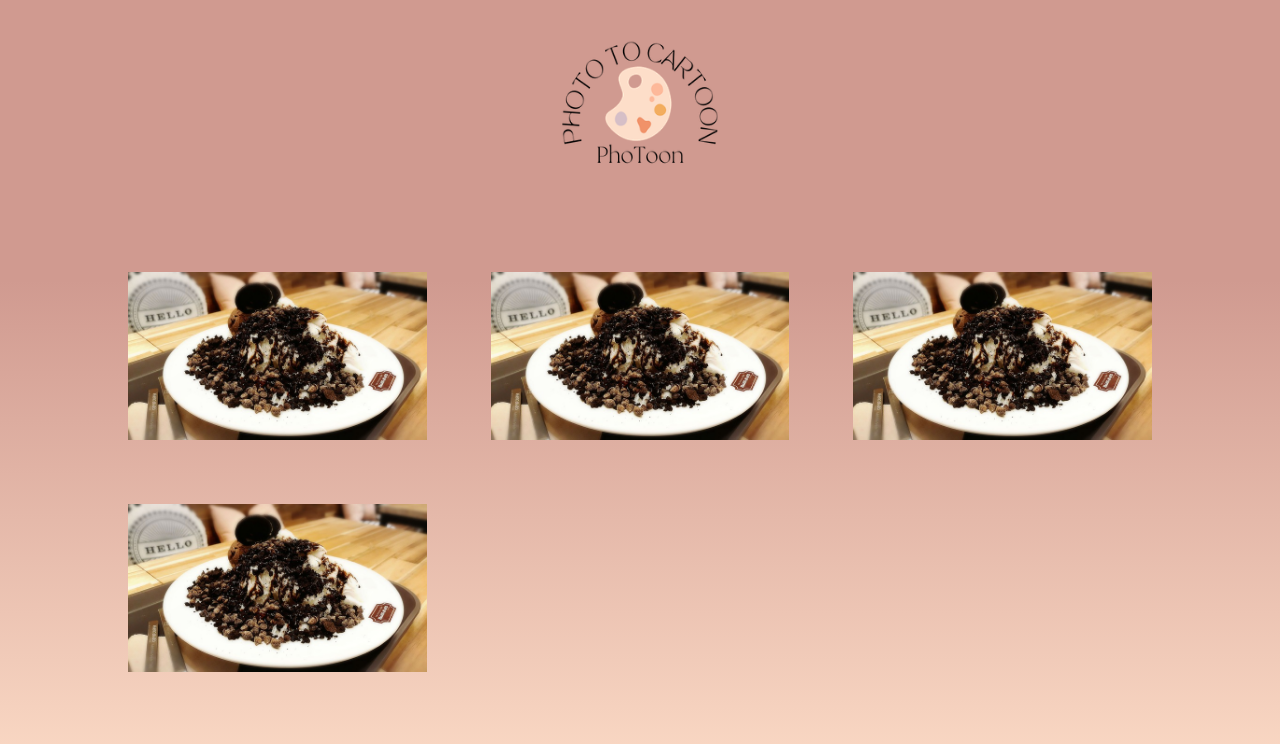
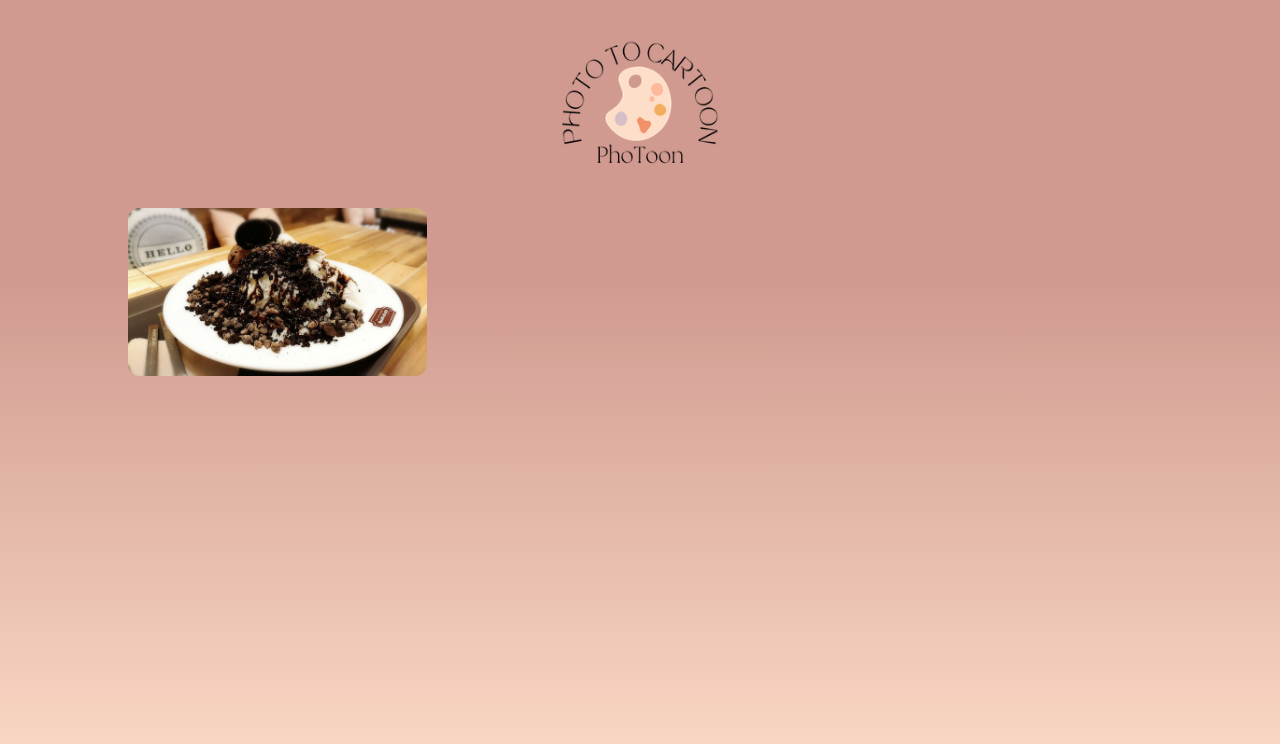
Before and after one commit to 2022-SeongNam-Pre-Internship-TeamE/PhoToon, a React (Create React App) app in the folder frontend/: page /mypage in a window 1280 px wide. Shown: the top 744 px of the page. Built offline with nearby package versions, Linux system fonts and the light colour scheme.

Commit message:
chore: 마이페이지 수정중

```diff
--- a/frontend/src/components/ButtonThree.js
+++ b/frontend/src/components/ButtonThree.js
@@ -37,7 +37,7 @@ function ButtonThree({ text, deleteFun }) {
     deleteFun(imgId);
   };
   return (
-    <div className="parent">
+    <div className="parent" style={{ fontFamily: "font" }}>
       <a
         href="images/ice-1.jpg"
         className="Modalfirst modal-button button button--saqui button--round-l button--text-thick"
--- a/frontend/src/components/MainButton.css
+++ b/frontend/src/components/MainButton.css
@@ -66,7 +66,8 @@
   font-weight: normal;
   font-style: normal;
   font-variant: normal;
-  font-family: "codropsicons";
+  /* font-family: "codropsicons"; */
+  /* font-family: font; */
   line-height: 1;
   speak: none;
   -webkit-font-smoothing: antialiased;
--- a/frontend/src/components/MypageModal.js
+++ b/frontend/src/components/MypageModal.js
@@ -5,7 +5,7 @@ import Slide from "./Slide";
 import axios from "axios";
 
 function MypageModal(props) {
-  const [userImageList, setUserImageList] = useState(["images/ice-1.jpg"]);
+  const [userImageList, setUserImageList] = useState([]);
 
   const deleteImgList = (imgId) => {
     setUserImageList(userImageList.filter((userImg) => userImg.id !== imgId));
@@ -24,14 +24,14 @@ function MypageModal(props) {
       size="lg"
       aria-labelledby="contained-modal-title-vcenter"
       centered
+      style={{ fontFamily: "font" }}
     >
-      <Modal.Header closeButton>임시 이미지 삽입하였습니다.</Modal.Header>
+      <Modal.Header closeButton></Modal.Header>
 
       <Modal.Body>
         <closeButton />
         {/* 임시로 사진 넣음 */}
         <div style={{ textAlign: "center" }}>
-          {/* <Slide img="images/ice-1.jpg"></Slide> */}
           <img
             src="images/ice-1.jpg"
             alt="마이페이지"
--- a/frontend/src/pages/MainPage.module.css
+++ b/frontend/src/pages/MainPage.module.css
@@ -39,5 +39,4 @@
   width: 80%;
   margin: auto;
   place-items: center;
-  margin-top: 4rem;
 }
--- a/frontend/src/pages/Mypage.js
+++ b/frontend/src/pages/Mypage.js
@@ -1,53 +1,51 @@
 import MypageModal from "../components/MypageModal";
-import React from "react";
+import React, { useEffect, useState } from "react";
 import style from "./MainPage.module.css";
 import axios from "axios";
 
 export default function Mypage() {
   const [modalShow, setModalShow] = React.useState(false);
+  const [userAiImage, setuserAiImage] = useState(["images/ice-2.jpg"]);
+  const [isLoading, setIsLoading] = useState(true);
 
+  // useEffect(() => {
+  //   axios
+  //     .get("http://127.0.0.1:8000/api/v1/results")
+  //     .then(function (response) {
+  //       setuserAiImage(response.data.results);
+  //       console.log(response.data);
+  //       console.log(response.data.results);
+  //       setIsLoading(false);
+  //       console.log(setuserAiImage);
+  //     })
+  //     .catch(function (error) {
+  //       console.log(error);
+  //     });
+  // }, []);
   return (
     <div className="min-h-screen">
       <div className={`${style.box1}`}>
         <img className={`${style.logo1}`} src="images/logo.png" alt="logo" />
       </div>
-      {/* <div onClick={() => setModalShow(true)}> */}
-      {/* 임시로 모달창 넘어가는 이미지 삽입하였음. */}
-      {/* <h2 style={{ textAlign: "center", marginTop: "90px" }}>
-          아래 로고 클릭해서 모달 창 열기, 추후 이미지 받아오면 onClick 설정
-        </h2>
-        <img className={`${style.logo}`} src="images/logo.png" alt="logo" /> */}
+      {userAiImage &&
+        userAiImage.map((img) => (
+          <>
             <div className={`${style.imageListComponent}`}>
               <div className="g grid grid-cols-3 gap-16">
+                <div key={img.user_id}>
                   <img
-            className="block m-auto w-full"
-            src="images/ice-2.jpg"
-            alt="logo"
-            onClick={() => setModalShow(true)}
-          />
-          <img
-            className="block m-auto w-full"
-            src="images/ice-2.jpg"
-            alt="logo"
-            onClick={() => setModalShow(true)}
-          />
-          <img
-            className="block m-auto w-full"
-            src="images/ice-2.jpg"
-            alt="logo"
-            onClick={() => setModalShow(true)}
-          />
-          <img
-            className="block m-auto w-full"
-            src="images/ice-2.jpg"
-            alt="logo"
+                    className="block m-auto w-full rounded-xl render"
+                    src={img}
+                    alt="AiImage"
                     onClick={() => setModalShow(true)}
                   />
                 </div>
               </div>
-      {/* </div> */}
+            </div>
 
             <MypageModal show={modalShow} onHide={() => setModalShow(false)} />
+          </>
+        ))}
     </div>
   );
 }
```
Lines whose indentation alone changed are shown as unchanged.
